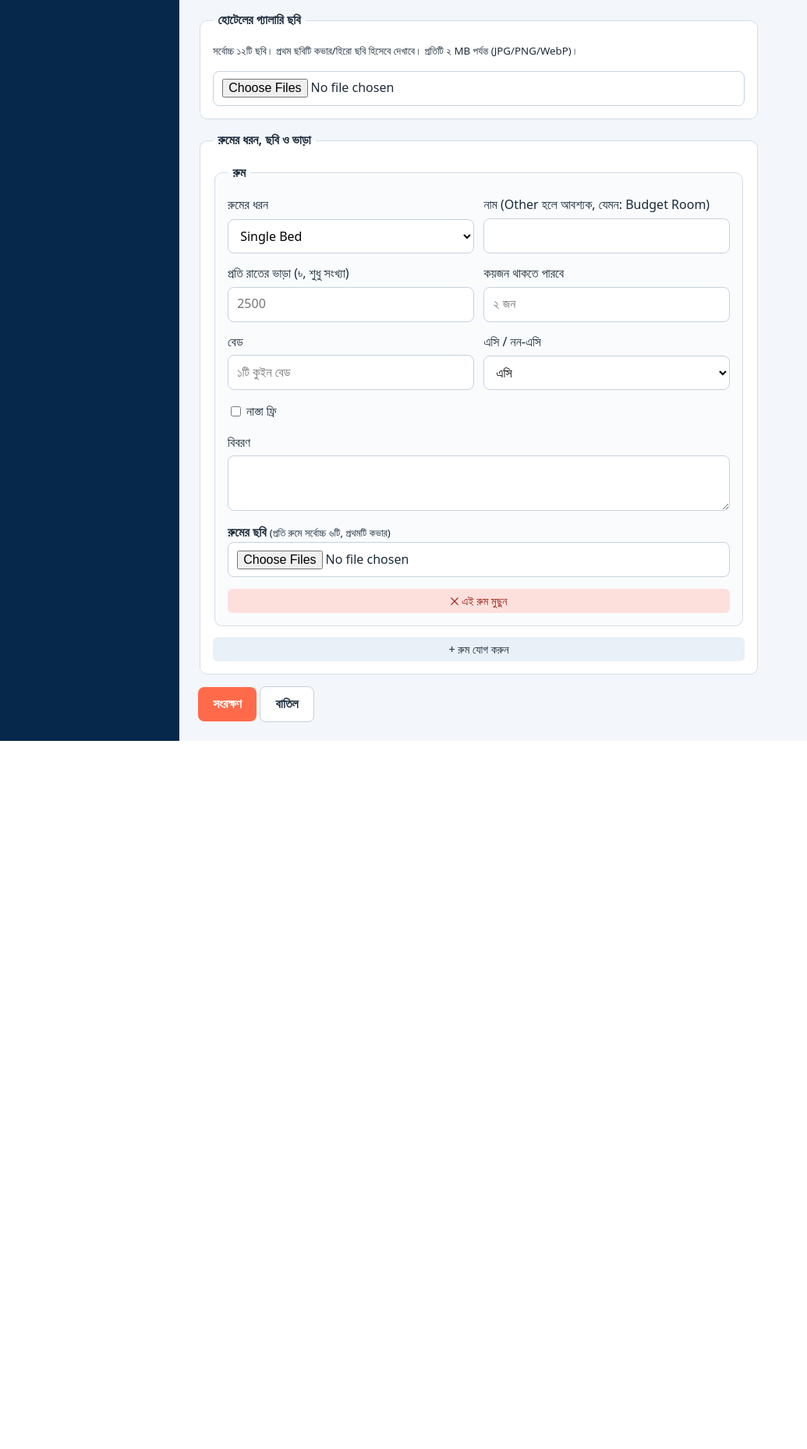
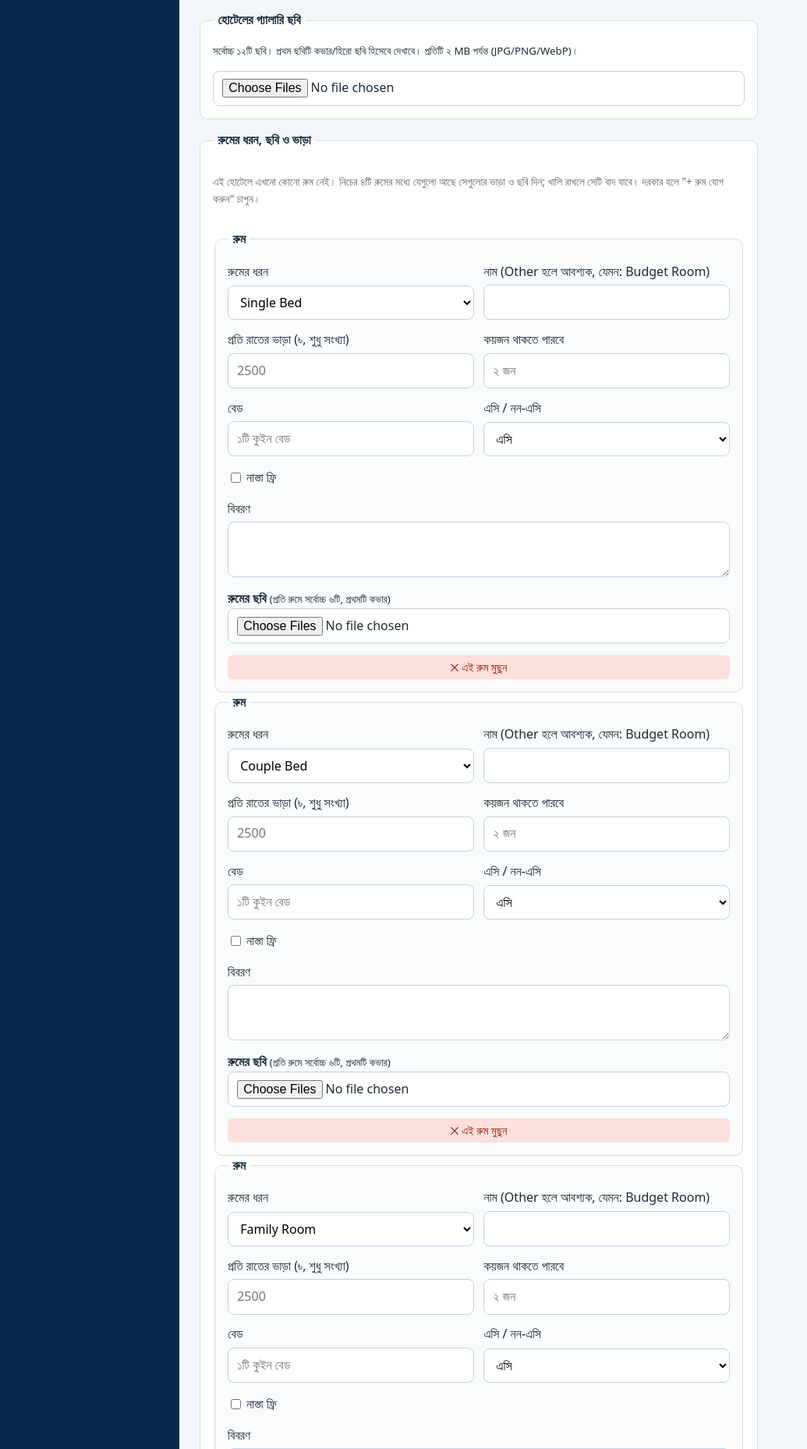
Before and after one commit to arifbillahcse/canvas-holidy-saintmartin-booking-website, a PHP site: page /admin/hotel_edit.php in a window 1280 px wide. Shown: the part 896-2754 px from the top of the page at 78% size, without its empty margins (0-1035 px from the left). Before the commit the page ends 1846 px from the top, so only its background shows below. Run offline with PHP 8.4, Linux system fonts and the light colour scheme; the visitor is signed in with stand-in values (Sample User, id 1); tables that the repository leaves empty or names only in its code hold one stand-in row (values such as "Sample post"); some libraries are stand-ins or nearby versions.

Commit message:
Hotel editor: prefill the four standard room types for hotels without rooms
Co-Authored-By: Claude Sonnet 5.5 <noreply@anthropic.com>
Claude-Session: https://claude.ai/code/session_01H7FP5X8CQicTCyN19bpaa6

```diff
--- a/includes/hotel_form.php
+++ b/includes/hotel_form.php
@@ -67,9 +67,12 @@ function hotel_form_fields(array $snap, bool $admin, string $assetPrefix): void
 </fieldset>
 
 <fieldset><legend>রুমের ধরন, ছবি ও ভাড়া</legend>
+  <?php if (!$snap['rooms']): ?><p class="hint">এই হোটেলে এখনো কোনো রুম নেই। নিচের ৪টি রুমের মধ্যে যেগুলো আছে সেগুলোর ভাড়া ও ছবি দিন; খালি রাখলে সেটি বাদ যাবে। দরকার হলে "+ রুম যোগ করুন" চাপুন।</p><?php endif; ?>
   <div id="rooms"><?php
+    // A hotel without rooms starts with the four standard room types ready to fill in.
+    $rows = $snap['rooms'] ?: [['type' => 'single'], ['type' => 'couple'], ['type' => 'family'], ['type' => 'other']];
     $max = -1;
-    foreach (array_values($snap['rooms']) as $i => $r) {
+    foreach (array_values($rows) as $i => $r) {
         echo hotel_room_block($i, $r, $assetPrefix);
         $max = $i;
     } ?></div>
```
